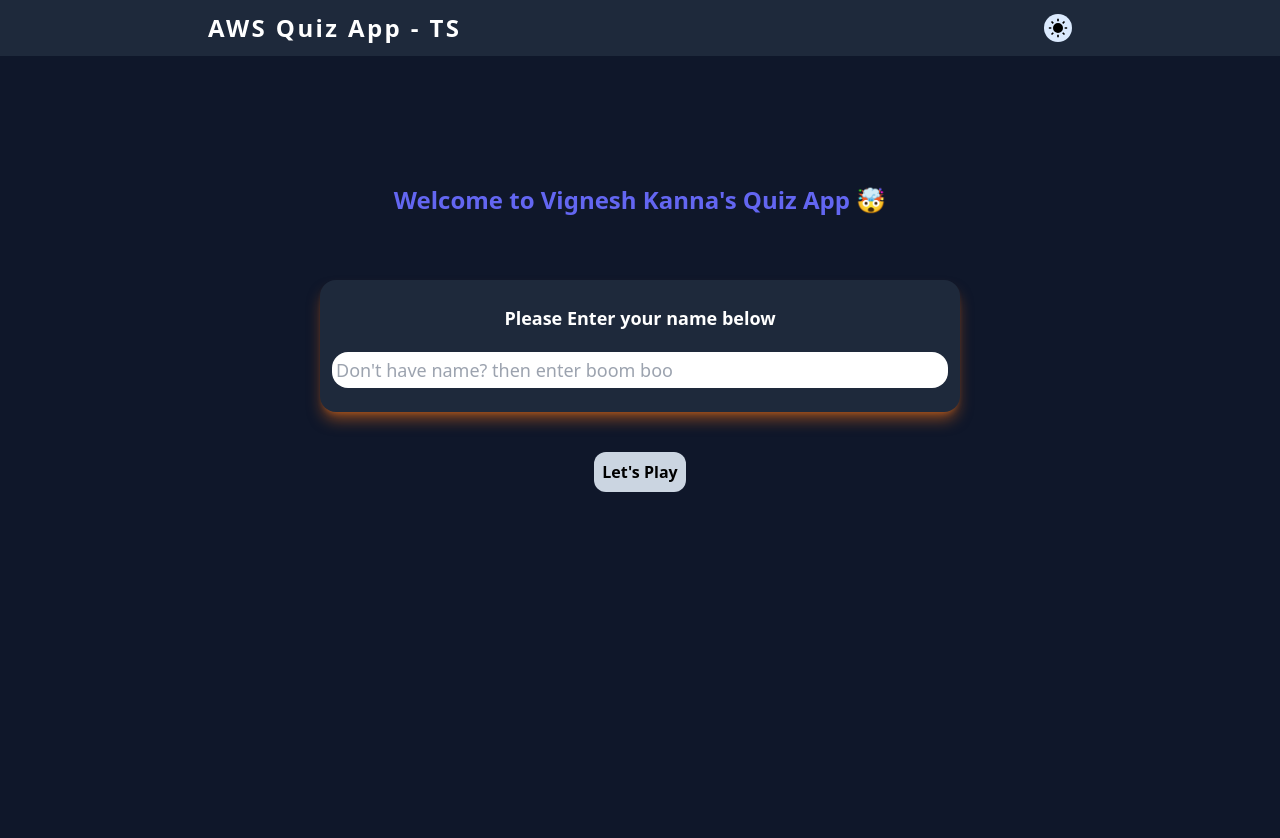
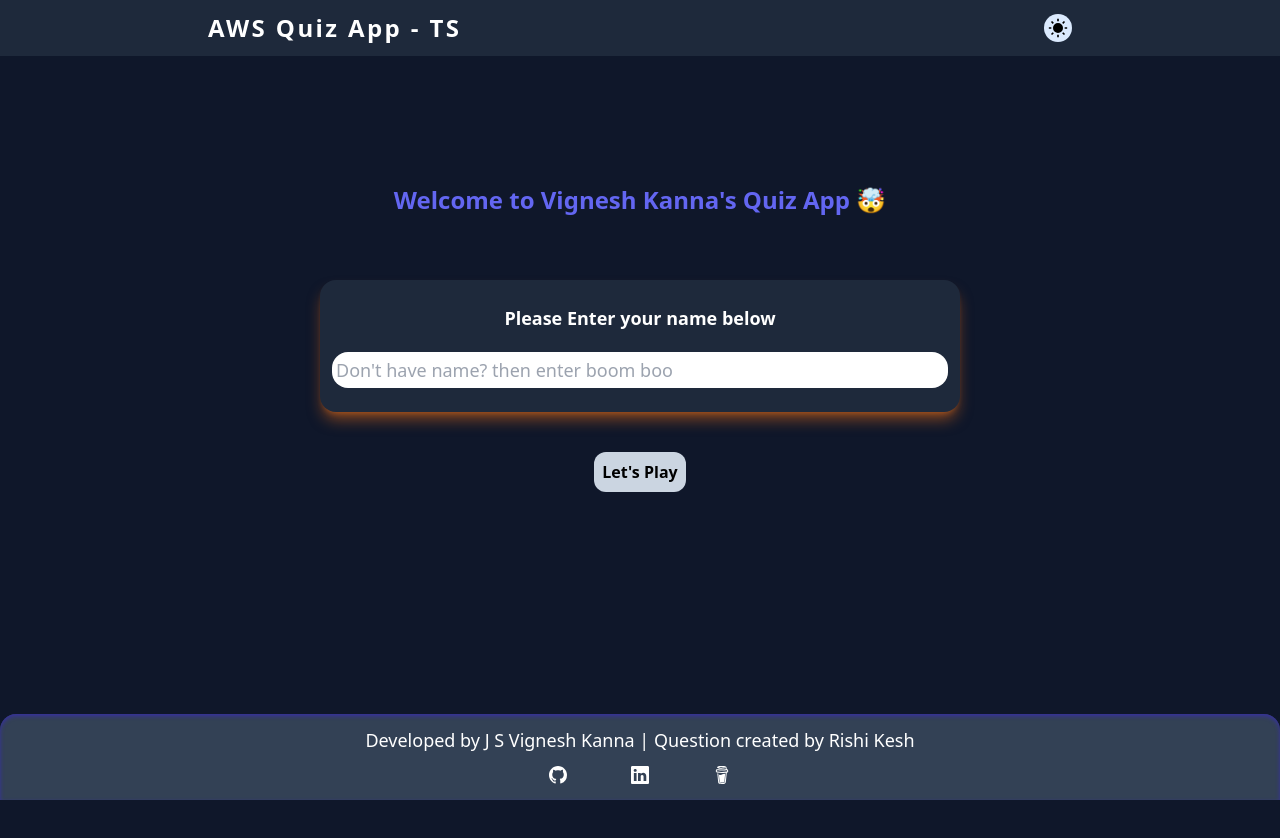
Before and after one commit to jsvigneshkanna/aws_quiz_app_typescript, a React (Vite) app in the folder client/: page / in a window 1280 px wide. Shown: the top 838 px of the page. Built offline with nearby package versions, Linux system fonts and the light colour scheme.

Commit message:
footer added

```diff
--- /dev/null
+++ b/client/src/components/Footer.tsx
@@ -0,0 +1,25 @@
+import { BsGithub, BsLinkedin } from "react-icons/bs";
+import { SiBuymeacoffee } from "react-icons/si";
+
+type Props = {};
+
+const Footer = (props: Props) => {
+  return (
+    <div className="fixed bottom-0 left-0 w-full px-4 md:px-0 text-center bg-slate-300 dark:bg-slate-700 text-black dark:text-white py-2 shadow-inner shadow-indigo-400 dark:shadow-indigo-800 rounded-t-2xl">
+      <p className="text-sm md:text-lg py-1">Developed by J S Vignesh Kanna | Question created by Rishi Kesh</p>
+      <div className="flex gap-12 md:gap-16 justify-center items-center py-2 text-lg">
+        <a href="https://github.com/jsvigneshkanna" target="_blank" rel="noreferrer">
+          <BsGithub />
+        </a>
+        <a href="https://www.linkedin.com/in/jsvigneshkanna/" target="_blank" rel="noreferrer">
+          <BsLinkedin />
+        </a>
+        <a href="https://www.buymeacoffee.com/jsvigneshkanna" target="_blank" rel="noreferrer">
+          <SiBuymeacoffee />
+        </a>
+      </div>
+    </div>
+  );
+};
+
+export default Footer;
--- a/client/src/main.tsx
+++ b/client/src/main.tsx
@@ -1,6 +1,7 @@
 import React from "react";
 import ReactDOM from "react-dom/client";
 import App from "./App";
+import Footer from "./components/Footer";
 import Header from "./components/Header";
 import "./index.css";
 
@@ -8,5 +9,6 @@ ReactDOM.createRoot(document.getElementById("root") as HTMLElement).render(
   <React.StrictMode>
     <Header />
     <App />
+    <Footer />
   </React.StrictMode>,
 );
```
